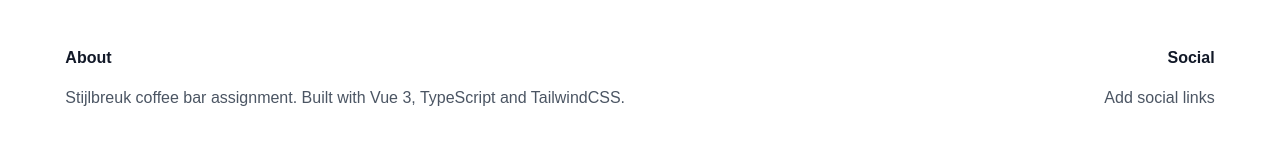
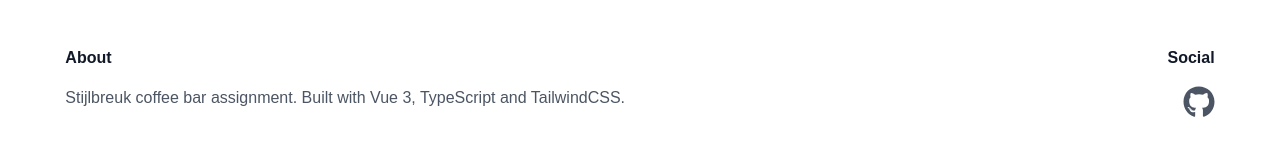
Before and after one commit to Dot-star-ctrl/coffee-break-bar, a Vue app: page / in a window 1280 px wide. Shown: the part 1279-1434 px from the top of the page. Built offline with nearby package versions, Linux system fonts and the light colour scheme.

Commit message:
added Github link to footer

```diff
--- a/src/components/global/FooterComponent.vue
+++ b/src/components/global/FooterComponent.vue
@@ -13,10 +13,11 @@
                 <div class="flex w-full lg:w-1/2 lg:justify-end lg:text-right">
                     <div class="px-3 md:px-0">
                         <h3 class="font-bold text-gray-900">Social</h3>
-                        <ul class="list-reset items-center pt-3">
+                        <ul class="list-reset items-center py-3">
                             <li>
-                                <a class="inline-block no-underline hover:text-black hover:underline py-1" href="#">Add
-                                    social links</a>
+                                <a class="inline-block no-underline hover:text-black hover:underline py-1" href="https://github.com/Dot-star-ctrl">
+                                    <svg xmlns="http://www.w3.org/2000/svg" viewBox="0 0 496 512" class="w-8 h-8"><path fill="currentColor" d="M165.9 397.4c0 2-2.3 3.6-5.2 3.6-3.3.3-5.6-1.3-5.6-3.6 0-2 2.3-3.6 5.2-3.6 3-.3 5.6 1.3 5.6 3.6zm-31.1-4.5c-.7 2 1.3 4.3 4.3 4.9 2.6 1 5.6 0 6.2-2s-1.3-4.3-4.3-5.2c-2.6-.7-5.5.3-6.2 2.3zm44.2-1.7c-2.9.7-4.9 2.6-4.6 4.9.3 2 2.9 3.3 5.9 2.6 2.9-.7 4.9-2.6 4.6-4.6-.3-1.9-3-3.2-5.9-2.9zM244.8 8C106.1 8 0 113.3 0 252c0 110.9 69.8 205.8 169.5 239.2 12.8 2.3 17.3-5.6 17.3-12.1 0-6.2-.3-40.4-.3-61.4 0 0-70 15-84.7-29.8 0 0-11.4-29.1-27.8-36.6 0 0-22.9-15.7 1.6-15.4 0 0 24.9 2 38.6 25.8 21.9 38.6 58.6 27.5 72.9 20.9 2.3-16 8.8-27.1 16-33.7-55.9-6.2-112.3-14.3-112.3-110.5 0-27.5 7.6-41.3 23.6-58.9-2.6-6.5-11.1-33.3 2.6-67.9 20.9-6.5 69 27 69 27 20-5.6 41.5-8.5 62.8-8.5s42.8 2.9 62.8 8.5c0 0 48.1-33.6 69-27 13.7 34.7 5.2 61.4 2.6 67.9 16 17.7 25.8 31.5 25.8 58.9 0 96.5-58.9 104.2-114.8 110.5 9.2 7.9 17 22.9 17 46.4 0 33.7-.3 75.4-.3 83.6 0 6.5 4.6 14.4 17.3 12.1C428.2 457.8 496 362.9 496 252 496 113.3 383.5 8 244.8 8zM97.2 352.9c-1.3 1-1 3.3.7 5.2 1.6 1.6 3.9 2.3 5.2 1 1.3-1 1-3.3-.7-5.2-1.6-1.6-3.9-2.3-5.2-1zm-10.8-8.1c-.7 1.3.3 2.9 2.3 3.9 1.6 1 3.6.7 4.3-.7.7-1.3-.3-2.9-2.3-3.9-2-.6-3.6-.3-4.3.7zm32.4 35.6c-1.6 1.3-1 4.3 1.3 6.2 2.3 2.3 5.2 2.6 6.5 1 1.3-1.3.7-4.3-1.3-6.2-2.2-2.3-5.2-2.6-6.5-1zm-11.4-14.7c-1.6 1-1.6 3.6 0 5.9 1.6 2.3 4.3 3.3 5.6 2.3 1.6-1.3 1.6-3.9 0-6.2-1.4-2.3-4-3.3-5.6-2z"/></svg>
+                                </a>
                             </li>
                         </ul>
                     </div>
```
